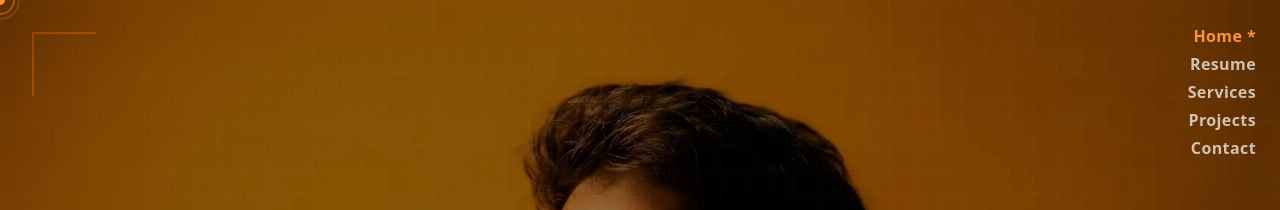
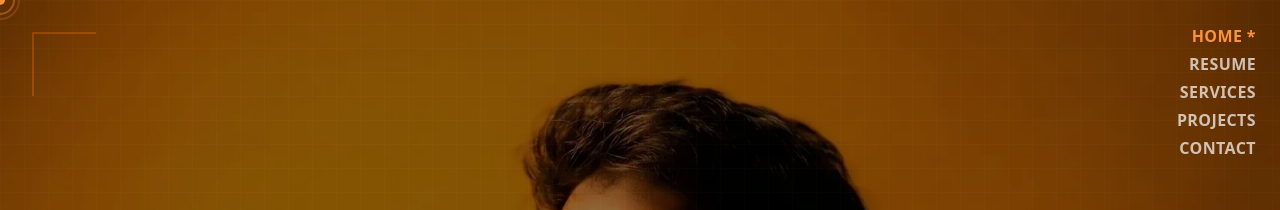
Before and after one commit to jadamsuryateja/my-portfolio, a React (Vite) app: page / in a window 1280 px wide. Shown: the top 210 px of the page. Built offline with nearby package versions, Linux system fonts and the light colour scheme.

Commit message:
feat: implement routing and refin glitch effect and merge origins

```diff
--- a/src/App.tsx
+++ b/src/App.tsx
@@ -1,4 +1,5 @@
 import { useState, Suspense, lazy } from 'react';
+import { Routes, Route, useLocation } from 'react-router-dom';
 import { AnimatePresence } from 'framer-motion';
 import Navigation from './components/Navigation';
 
@@ -20,42 +21,15 @@ const PageLoader = () => (
 );
 
 function App() {
+  const location = useLocation();
   const [loading, setLoading] = useState(() => {
     // Check if we've already visited in this session
     return !sessionStorage.getItem('hasVisited');
   });
 
-  /* Removed sessionStorage for currentPage - navigation resets on refresh */
-  const [currentPage, setCurrentPage] = useState('HOME');
-
-  /* Removed useEffect that saved currentPage */
-
-  const handleNavigate = (page: string) => {
-    if (page === 'ENTRY') return; // Entry page no longer exists
-    setCurrentPage(page);
-    window.scrollTo({ top: 0, behavior: 'smooth' });
-  };
-
   const handleLoadingComplete = () => {
     setLoading(false);
     sessionStorage.setItem('hasVisited', 'true');
-  };
-
-  const renderPage = () => {
-    switch (currentPage) {
-      case 'HOME':
-        return <HomePage onNavigate={handleNavigate} />;
-      case 'RESUME':
-        return <ResumePage />;
-      case 'MY PROJECTS':
-        return <ProjectsPage />;
-      case 'MY SERVICES':
-        return <ServicesPage />;
-      case 'CONTACT':
-        return <ContactPage />;
-      default:
-        return <HomePage onNavigate={handleNavigate} />;
-    }
   };
 
   return (
@@ -67,6 +41,9 @@ function App() {
       {!loading && (
         <div className="min-h-screen relative">
           <div className="fixed inset-0 z-[-1]">
+            {/* Use conditional background based on route if needed, or keeping global background for consistency */}
+            {location.pathname !== '/services' ? (
+              <>
                 <img
                   src="/background.webp"
                   alt="background"
@@ -74,12 +51,21 @@ function App() {
                 />
                 <div className="absolute inset-0 bg-gradient-to-t from-black via-black/40 to-black/20" />
                 <div className="absolute inset-0 bg-[radial-gradient(circle_at_center,transparent_0%,rgba(0,0,0,0.6)_100%)]" />
+              </>
+            ) : null} {/* Services page has its own background */}
           </div>
           <CustomCursor />
           <>
-            <Navigation currentPage={currentPage} onNavigate={handleNavigate} />
+            <Navigation />
             <Suspense fallback={<PageLoader />}>
-              {renderPage()}
+              <Routes location={location} key={location.pathname}>
+                <Route path="/" element={<HomePage />} />
+                <Route path="/resume" element={<ResumePage />} />
+                <Route path="/projects" element={<ProjectsPage />} />
+                <Route path="/services" element={<ServicesPage />} />
+                <Route path="/contact" element={<ContactPage />} />
+                <Route path="*" element={<HomePage />} />
+              </Routes>
             </Suspense>
           </>
         </div>
--- a/src/components/HomePage.tsx
+++ b/src/components/HomePage.tsx
@@ -7,11 +7,7 @@ import ArsenalSection from './ArsenalSection';
 
 gsap.registerPlugin(ScrollTrigger);
 
-interface HomePageProps {
-    onNavigate: (page: string) => void;
-}
-
-function HomePage({ onNavigate }: HomePageProps) {
+function HomePage() {
     const mainRef = useRef<HTMLDivElement>(null);
 
     useLayoutEffect(() => {
--- a/src/components/Navigation.tsx
+++ b/src/components/Navigation.tsx
@@ -1,32 +1,33 @@
+import { Link, useLocation } from 'react-router-dom';
 
-interface NavigationProps {
-  currentPage: string;
-  onNavigate: (page: string) => void;
-}
+function Navigation() {
+  const location = useLocation();
 
-function Navigation({ currentPage, onNavigate }: NavigationProps) {
   const pages = [
-    { id: 'HOME', label: 'Home *' },
-    { id: 'RESUME', label: 'Resume' },
-    { id: 'MY SERVICES', label: 'Services' },
-    { id: 'MY PROJECTS', label: 'Projects' },
-    { id: 'CONTACT', label: 'Contact' }
+    { path: '/', label: 'Home *' },
+    { path: '/resume', label: 'Resume' },
+    { path: '/services', label: 'Services' },
+    { path: '/projects', label: 'Projects' },
+    { path: '/contact', label: 'Contact' }
   ];
 
   return (
     <nav className="fixed top-4 right-4 md:top-6 md:right-6 z-50 flex flex-col items-end gap-0.5 md:gap-1 text-xs md:text-base font-bold text-white uppercase tracking-wide">
-      {pages.map((page) => (
-        <button
-          key={page.id}
-          onClick={() => onNavigate(page.id)}
-          className={`transition-colors duration-300 ${currentPage === page.id
+      {pages.map((page) => {
+        const isActive = location.pathname === page.path;
+        return (
+          <Link
+            key={page.path}
+            to={page.path}
+            className={`transition-colors duration-300 ${isActive
               ? 'text-orange-400 cursor-default'
               : 'text-white/70 hover:text-orange-400'
-            }`}
-        >
-          {page.label}
-        </button>
-      ))}
+              }`}
+          >
+            {page.label}
+          </Link>
+        );
+      })}
     </nav>
   );
 }
--- a/src/main.tsx
+++ b/src/main.tsx
@@ -1,10 +1,13 @@
-import { StrictMode } from 'react';
-import { createRoot } from 'react-dom/client';
-import App from './App.tsx';
-import './index.css';
+import { StrictMode } from 'react'
+import { createRoot } from 'react-dom/client'
+import { BrowserRouter } from 'react-router-dom'
+import App from './App.tsx'
+import './index.css'
 
 createRoot(document.getElementById('root')!).render(
   <StrictMode>
-    <App />
-  </StrictMode>
+    <BrowserRouter>
+      <App />
+    </BrowserRouter>
+  </StrictMode>,
 );
```
Lines whose indentation alone changed are shown as unchanged.
